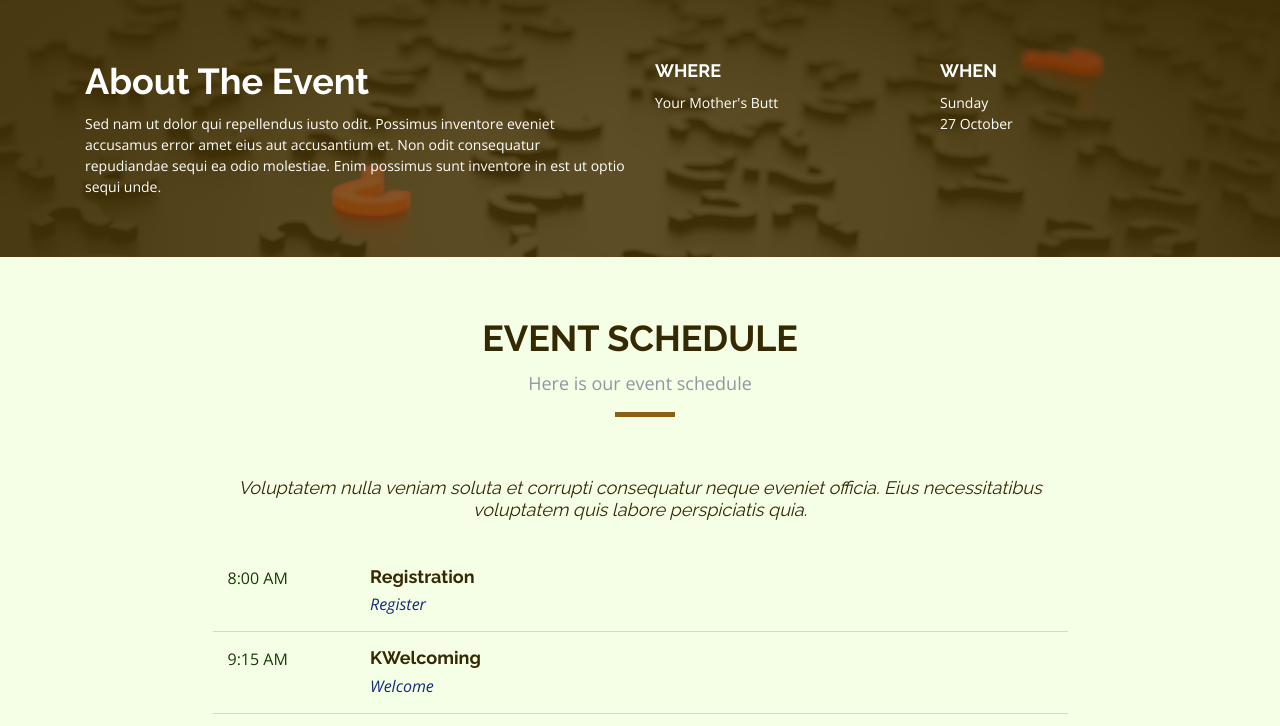
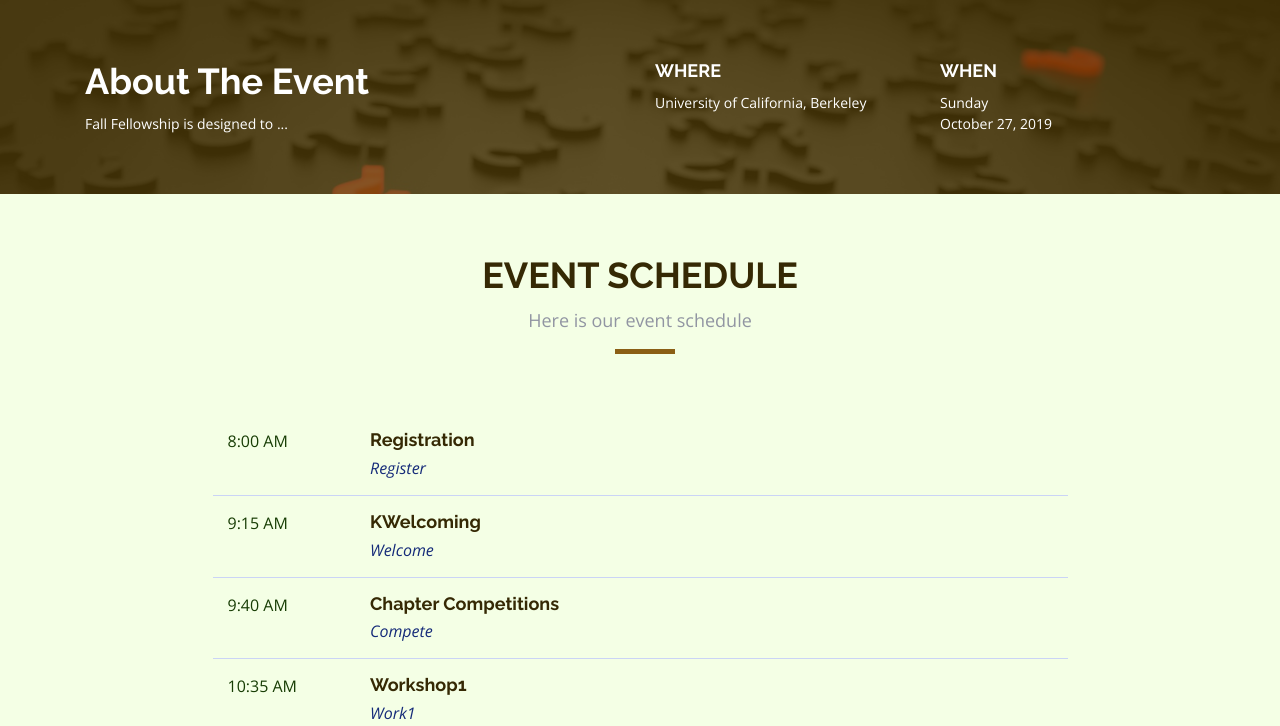
Before and after one commit to thomaslu2000/fall-fellowship.calaphio.com, a plain HTML site: page index.html in a window 1280 px wide. Shown: the part 800-1526 px from the top of the page. Drawn offline with nearby package versions, Linux system fonts and the light colour scheme.

Commit message:
housecleaning

```diff
--- a/index.html
+++ b/index.html
@@ -85,17 +85,15 @@
         <div class="row">
           <div class="col-lg-6">
             <h2>About The Event</h2>
-            <p>Sed nam ut dolor qui repellendus iusto odit. Possimus inventore eveniet accusamus error amet eius aut
-              accusantium et. Non odit consequatur repudiandae sequi ea odio molestiae. Enim possimus sunt inventore in
-              est ut optio sequi unde.</p>
+            <p>Fall Fellowship is designed to ...</p>
           </div>
           <div class="col-lg-3">
             <h3>Where</h3>
-            <p>Your Mother's Butt</p>
+            <p>University of California, Berkeley</p>
           </div>
           <div class="col-lg-3">
             <h3>When</h3>
-            <p>Sunday<br>27 October</p>
+            <p>Sunday<br>October 27, 2019</p>
           </div>
         </div>
       </div>
@@ -110,8 +108,6 @@
           <h2>Event Schedule</h2>
           <p>Here is our event schedule</p>
         </div>
-        <h3 class="sub-heading">Voluptatem nulla veniam soluta et corrupti consequatur neque eveniet officia. Eius
-          necessitatibus voluptatem quis labore perspiciatis quia.</h3>
 
         <div class="tab-content row justify-content-center">
 
@@ -356,7 +352,7 @@
             <div class="contact-address">
               <i class="ion-ios-location-outline"></i>
               <h3>Address</h3>
-              <address>A108 Adam Street, NY 535022, USA</address>
+              <address>2495 Bancroft Way, Berkeley, CA 94720</address>
             </div>
           </div>
 
@@ -372,7 +368,7 @@
             <div class="contact-email">
               <i class="ion-ios-email-outline"></i>
               <h3>Email</h3>
-              <p><a href="mailto:info@example.com">info@example.com</a></p>
+              <p><a href="mailto:fellowship-vp@calaphio.com">fellowship-vp@calaphio.com</a></p>
             </div>
           </div>
 
@@ -410,7 +406,7 @@
           <div class="col-lg-4 col-md-3 footer-contact">
             <h4>Contact Us</h4>
             <p>
-              <strong>Email:</strong> info@example.com<br>
+              <strong>Email:</strong> fellowship-vp@calaphio.com<br>
             </p>
           </div>
 
```
